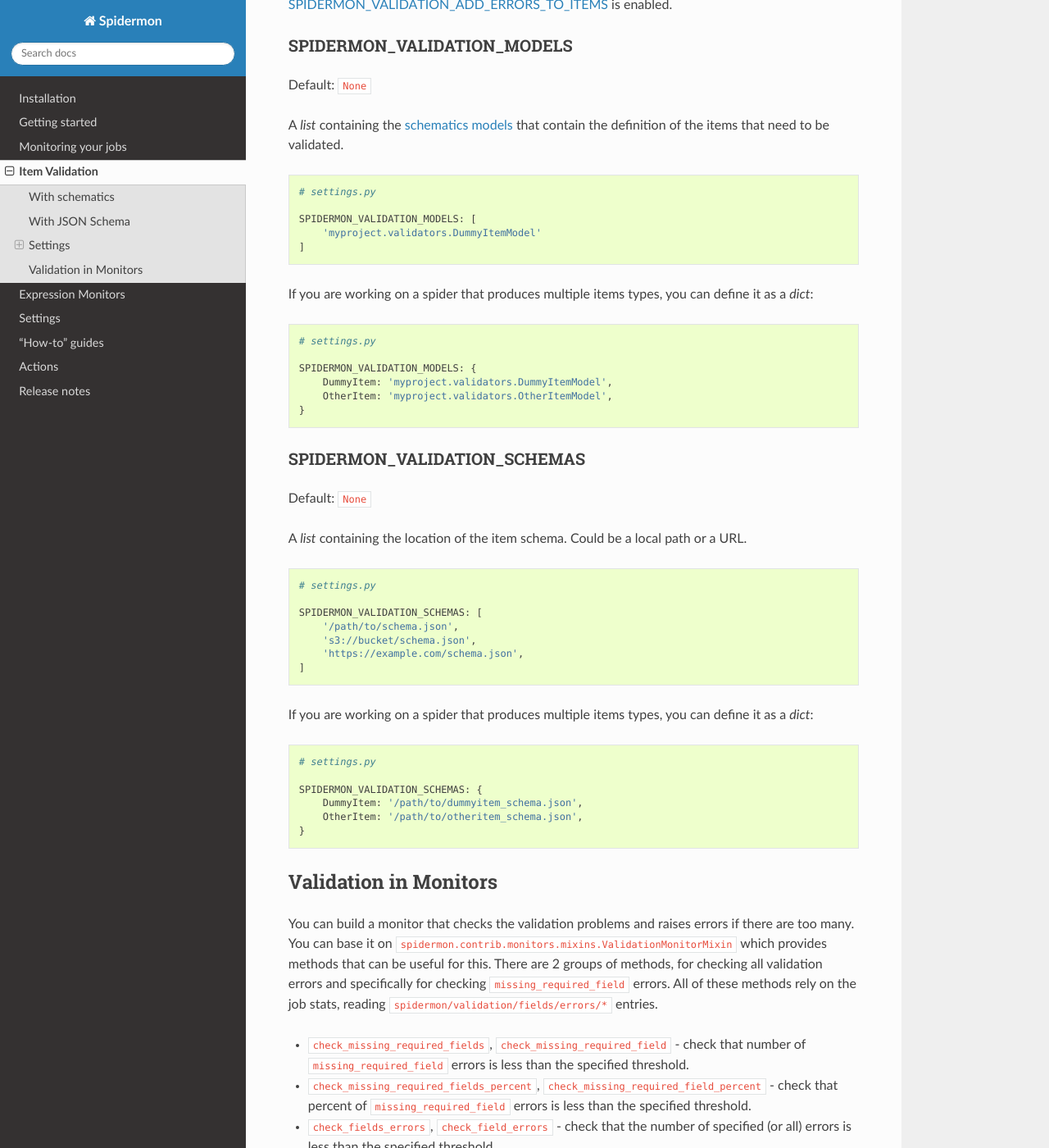
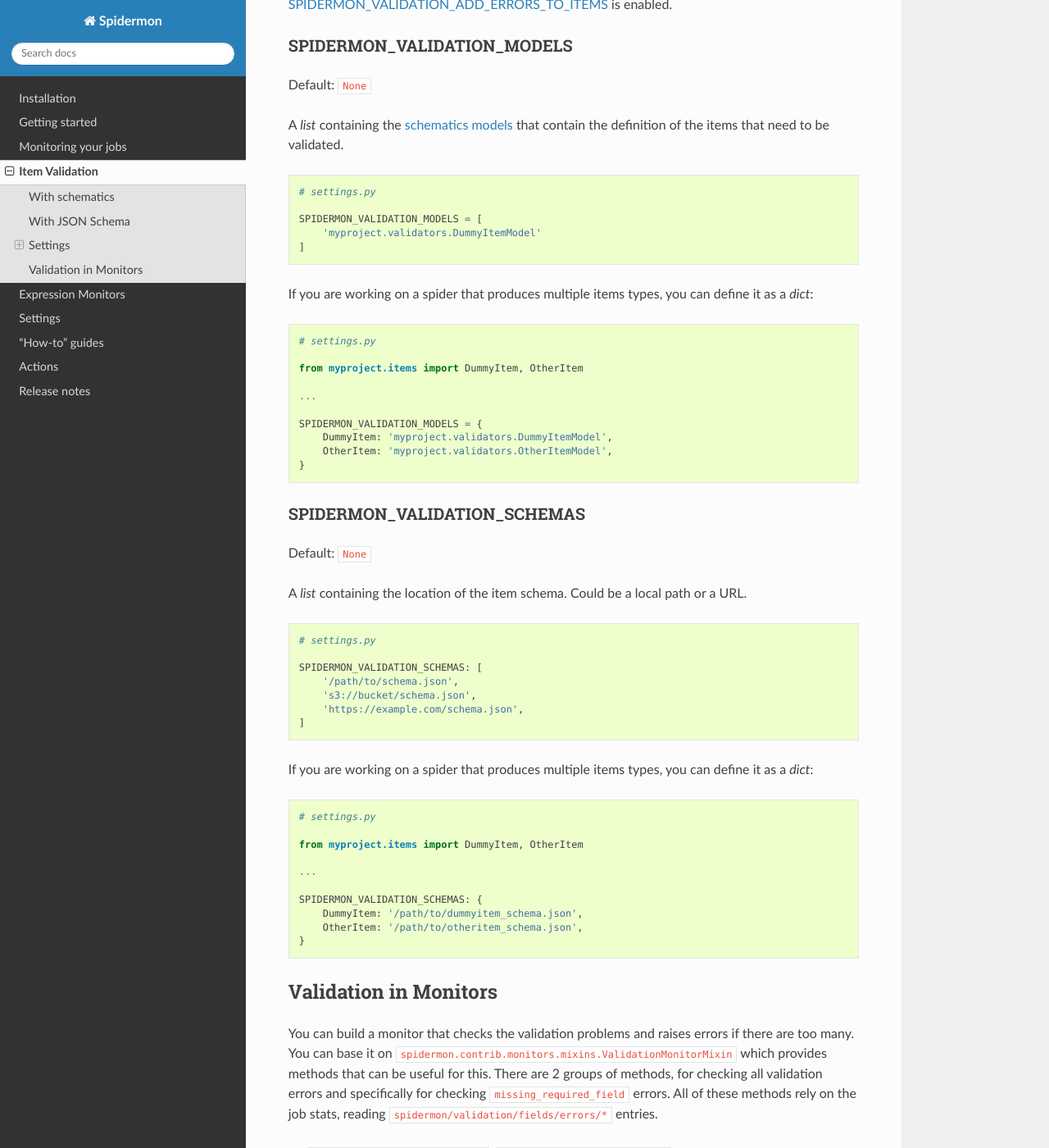
Before and after one commit to scrapinghub/spidermon, a Sphinx documentation site: the page built from docs/source/item-validation.rst, in a window 1280 px wide and 1400 px high, scrolled down 2558 px. Shown: the whole window at 82% size. Built offline with Sphinx 7.4.7 and the Read the Docs theme 2.0.0, drawn with Linux system fonts in a browser that asks for light colours.

Commit message:
hotfix: fix-item validation-documentation -> how to implement SPIDERMON_VALIDATION_MODELS

```diff
--- a/docs/source/item-validation.rst
+++ b/docs/source/item-validation.rst
@@ -157,7 +157,11 @@ as a `dict`:
 
     # settings.py
 
-    SPIDERMON_VALIDATION_MODELS: {
+    from myproject.items import DummyItem, OtherItem
+
+    ...
+
+    SPIDERMON_VALIDATION_MODELS = {
         DummyItem: 'myproject.validators.DummyItemModel',
         OtherItem: 'myproject.validators.OtherItemModel',
     }
@@ -187,6 +191,10 @@ as a `dict`:
 .. code-block:: python
 
     # settings.py
+
+    from myproject.items import DummyItem, OtherItem
+
+    ...
 
     SPIDERMON_VALIDATION_SCHEMAS: {
         DummyItem: '/path/to/dummyitem_schema.json',
```
Also changed, not shown: other parts of docs/source/item-validation.rst (+1 -1 lines).
